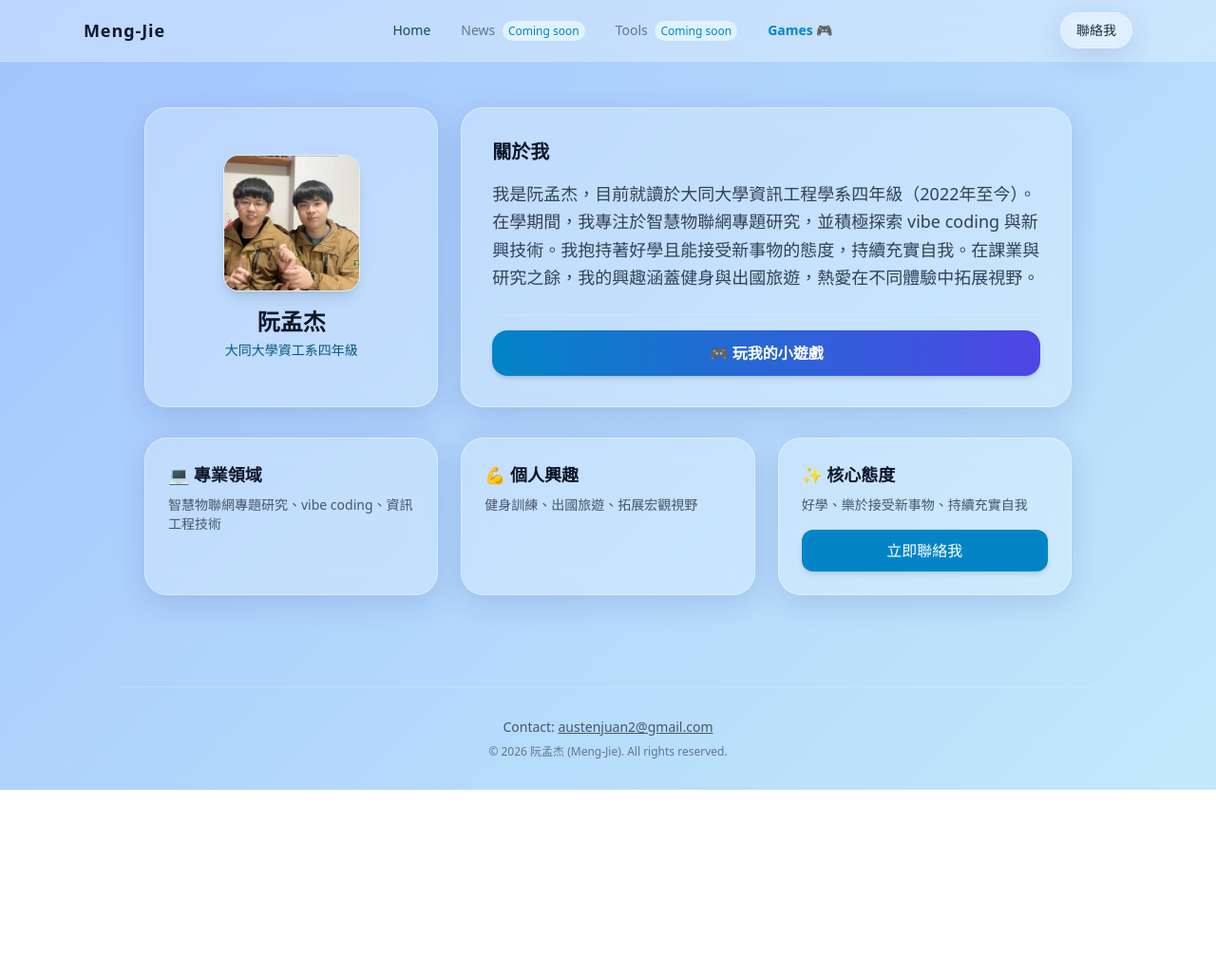
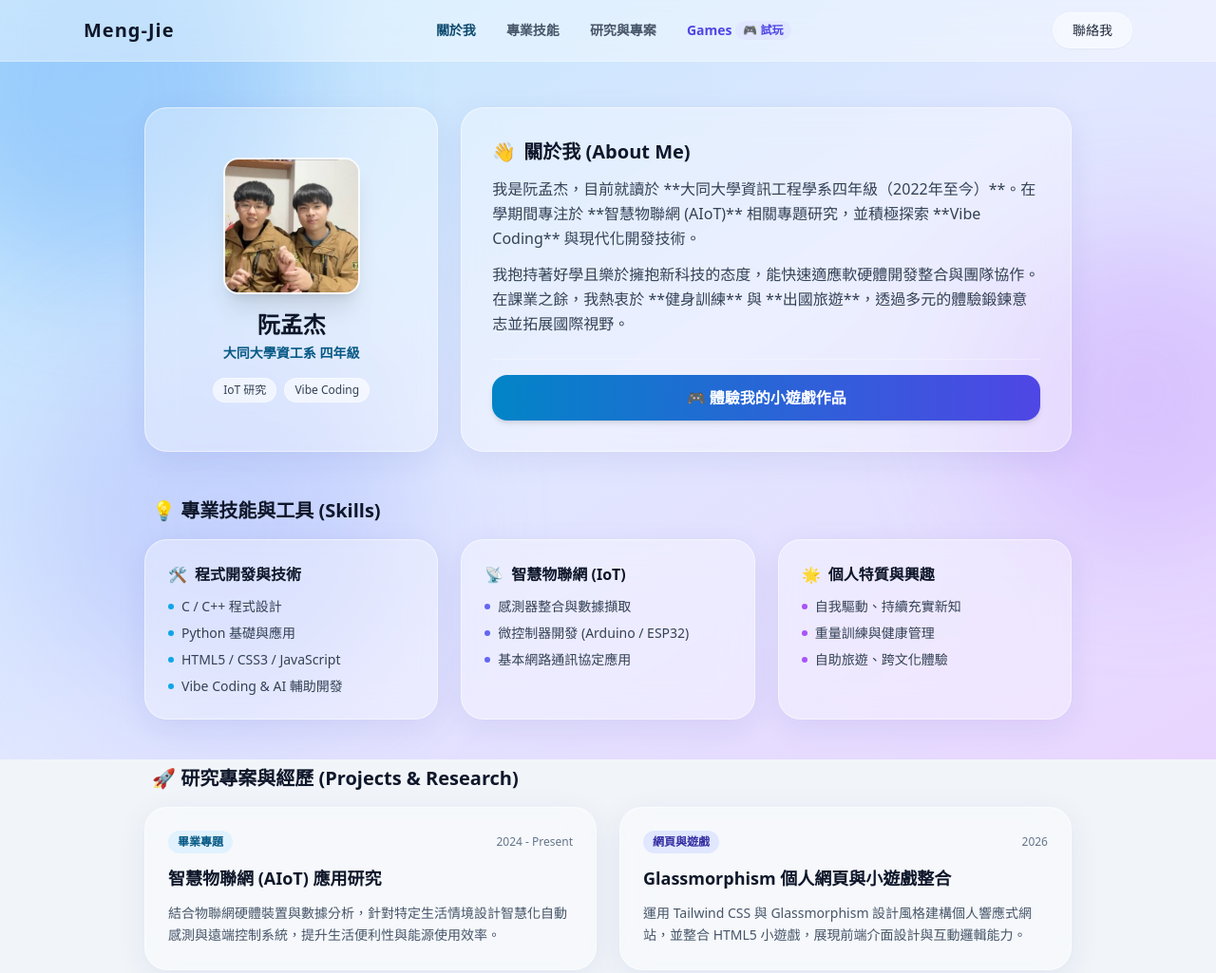
Before and after one commit to austenjuan2222/my-website, a plain HTML site: page index.html in a window 1280 px wide. Shown: the top 1025 px of the page at 95% size. Before the commit the page ends 832 px from the top, so only its background shows below. Drawn offline with nearby package versions, Linux system fonts and the light colour scheme.

Commit message:
Update index.html

```diff
--- a/index.html
+++ b/index.html
@@ -1,9 +1,9 @@
 <!DOCTYPE html>
-<html lang="zh-Hant">
+<html lang="zh-Hant" class="scroll-smooth">
 <head>
     <meta charset="UTF-8">
     <meta name="viewport" content="width=device-width, initial-scale=1.0">
-    <title>阮孟杰 - 個人首頁 | Glassmorphism</title>
+    <title>阮孟杰 - 個人首頁 | Portfolio</title>
     <!-- Google Analytics (GA4) -->
     <script async src="https://www.googletagmanager.com/gtag/js?id=G-ZSVL2PNT60"></script>
     <script>
@@ -15,93 +15,177 @@
     <!-- Tailwind CSS CDN -->
     <script src="https://cdn.tailwindcss.com"></script>
     <style>
+        /* 增強毛玻璃質感 */
         .glass-card {
-            background: rgba(255, 255, 255, 0.25);
-            backdrop-filter: blur(12px);
-            -webkit-backdrop-filter: blur(12px);
-            border: 1px solid rgba(255, 255, 255, 0.4);
-            box-shadow: 0 8px 32px 0 rgba(31, 38, 135, 0.15);
+            background: rgba(255, 255, 255, 0.35);
+            backdrop-filter: blur(16px);
+            -webkit-backdrop-filter: blur(16px);
+            border: 1px solid rgba(255, 255, 255, 0.5);
+            box-shadow: 0 8px 32px 0 rgba(31, 38, 135, 0.08);
         }
-        body {
-            background: linear-gradient(135deg, #a1c4fd 0%, #c2e9fb 100%);
-            min-height: 100vh;
+        .glass-card:hover {
+            border: 1px solid rgba(255, 255, 255, 0.8);
+            box-shadow: 0 12px 40px 0 rgba(31, 38, 135, 0.15);
+        }
+        /* 背景光斑呼吸動畫 */
+        @keyframes float {
+            0%, 100% { transform: translateY(0px) scale(1); }
+            50% { transform: translateY(-20px) scale(1.05); }
+        }
+        .animate-float-slow {
+            animation: float 8s ease-in-out infinite;
+        }
+        .animate-float-delayed {
+            animation: float 10s ease-in-out 2s infinite;
         }
     </style>
 </head>
-<body class="text-slate-800 antialiased font-sans">
+<body class="text-slate-800 antialiased font-sans bg-slate-100 min-h-screen relative overflow-x-hidden">
+
+    <!-- 1. 背景強化：動態光斑視覺元素 -->
+    <div class="fixed inset-0 -z-10 overflow-hidden pointer-events-none">
+        <!-- 主漸層背景 -->
+        <div class="absolute inset-0 bg-gradient-to-br from-sky-200 via-indigo-100 to-purple-200"></div>
+        <!-- 動態光斑 1 (左上) -->
+        <div class="absolute -top-20 -left-20 w-96 h-96 bg-blue-400/40 rounded-full blur-3xl animate-float-slow"></div>
+        <!-- 動態光斑 2 (右中) -->
+        <div class="absolute top-1/3 -right-20 w-80 h-80 bg-purple-400/30 rounded-full blur-3xl animate-float-delayed"></div>
+        <!-- 動態光斑 3 (左下) -->
+        <div class="absolute bottom-10 left-10 w-96 h-96 bg-indigo-300/40 rounded-full blur-3xl animate-float-slow"></div>
+    </div>
 
     <!-- 導覽列 -->
-    <header class="sticky top-0 z-50 backdrop-blur-md bg-white/30 border-b border-white/20">
+    <header class="sticky top-0 z-50 backdrop-blur-md bg-white/40 border-b border-white/30 transition-all">
         <div class="max-w-6xl mx-auto px-6 h-16 flex items-center justify-between">
-            <a href="#" class="font-bold text-lg tracking-wider text-slate-900">Meng-Jie</a>
-            <nav class="hidden md:flex space-x-8 text-sm font-medium">
-                <a href="#home" class="text-sky-900 hover:text-sky-600 transition">Home</a>
-                <a href="#news" class="text-slate-500 hover:text-slate-800 transition">News <span class="text-xs text-sky-600 bg-sky-100 px-1.5 py-0.5 rounded-full ml-1">Coming soon</span></a>
-                <a href="#tools" class="text-slate-500 hover:text-slate-800 transition">Tools <span class="text-xs text-sky-600 bg-sky-100 px-1.5 py-0.5 rounded-full ml-1">Coming soon</span></a>
-                <a href="game.html" class="text-sky-600 hover:text-sky-800 transition font-bold">Games 🎮</a>
+            <a href="#" class="font-extrabold text-xl tracking-wider text-slate-900 hover:text-sky-600 transition">Meng-Jie</a>
+            <nav class="hidden md:flex space-x-8 text-sm font-semibold">
+                <a href="#home" class="text-sky-900 hover:text-sky-600 transition">關於我</a>
+                <a href="#skills" class="text-slate-600 hover:text-sky-600 transition">專業技能</a>
+                <a href="#projects" class="text-slate-600 hover:text-sky-600 transition">研究與專案</a>
+                <a href="game.html" class="text-indigo-600 hover:text-indigo-800 transition flex items-center gap-1 font-bold">
+                    <span>Games</span> <span class="text-xs bg-indigo-100 text-indigo-600 px-2 py-0.5 rounded-full">🎮 試玩</span>
+                </a>
             </nav>
-            <a href="mailto:austenjuan2@gmail.com" class="text-sm font-medium px-4 py-2 rounded-full glass-card hover:bg-white/40 transition">聯絡我</a>
+            <a href="mailto:austenjuan2@gmail.com" class="text-sm font-medium px-5 py-2 rounded-full glass-card hover:bg-white/60 transition shadow-sm">聯絡我</a>
         </div>
     </header>
 
-    <!-- 主要內容 -->
-    <main id="home" class="max-w-5xl mx-auto px-6 py-12 space-y-8">
+    <!-- 主要內容區塊 -->
+    <main class="max-w-5xl mx-auto px-6 py-12 space-y-12">
 
         <!-- Hero + About 區塊 (Bento Grid) -->
-        <div class="grid grid-cols-1 md:grid-cols-3 gap-6">
+        <section id="home" class="grid grid-cols-1 md:grid-cols-3 gap-6">
 
             <!-- 個人照片卡片 -->
-            <div class="glass-card rounded-3xl p-6 flex flex-col items-center justify-center text-center md:col-span-1">
-                <div class="w-36 h-36 rounded-2xl overflow-hidden shadow-lg mb-4 border border-white/50">
+            <div class="glass-card rounded-3xl p-6 flex flex-col items-center justify-center text-center md:col-span-1 transition duration-300">
+                <div class="w-36 h-36 rounded-2xl overflow-hidden shadow-xl mb-4 border-2 border-white/80 transform hover:scale-105 transition duration-300">
                     <img src="images.jpg" alt="阮孟杰照片" class="w-full h-full object-cover">
                 </div>
                 <h1 class="text-2xl font-bold text-slate-900">阮孟杰</h1>
-                <p class="text-sm text-sky-800 font-medium mt-1">大同大學資工系四年級</p>
+                <p class="text-sm text-sky-800 font-semibold mt-1">大同大學資工系 四年級</p>
+                <div class="mt-4 flex gap-2 flex-wrap justify-center">
+                    <span class="text-xs bg-white/60 border border-white/40 px-2.5 py-1 rounded-full text-slate-700">IoT 研究</span>
+                    <span class="text-xs bg-white/60 border border-white/40 px-2.5 py-1 rounded-full text-slate-700">Vibe Coding</span>
+                </div>
             </div>
 
             <!-- About / Bio 區塊 -->
-            <div class="glass-card rounded-3xl p-8 md:col-span-2 flex flex-col justify-center">
-                <h2 class="text-xl font-bold mb-4 text-slate-900">關於我</h2>
-                <p class="text-slate-700 leading-relaxed text-lg">
-                    我是阮孟杰，目前就讀於大同大學資訊工程學系四年級（2022年至今）。在學期間，我專注於智慧物聯網專題研究，並積極探索 vibe coding 與新興技術。我抱持著好學且能接受新事物的態度，持續充實自我。在課業與研究之餘，我的興趣涵蓋健身與出國旅遊，熱愛在不同體驗中拓展視野。
-                </p>
-                <!-- 小遊戲按鈕 -->
-                <div class="mt-6 pt-4 border-t border-white/20">
-                    <a href="game.html" class="inline-flex items-center justify-center space-x-2 w-full py-3 px-6 bg-gradient-to-r from-sky-600 to-indigo-600 text-white font-bold rounded-2xl shadow-md hover:from-sky-500 hover:to-indigo-500 transition">
-                        <span>🎮 玩我的小遊戲</span>
+            <div class="glass-card rounded-3xl p-8 md:col-span-2 flex flex-col justify-between transition duration-300">
+                <div>
+                    <h2 class="text-xl font-bold mb-3 text-slate-900 flex items-center gap-2">
+                        <span>👋</span> 關於我 (About Me)
+                    </h2>
+                    <p class="text-slate-700 leading-relaxed">
+                        我是阮孟杰，目前就讀於 **大同大學資訊工程學系四年級（2022年至今）**。在學期間專注於 **智慧物聯網 (AIoT)** 相關專題研究，並積極探索 **Vibe Coding** 與現代化開發技術。
+                    </p>
+                    <p class="text-slate-700 leading-relaxed mt-3">
+                        我抱持著好學且樂於擁抱新科技的态度，能快速適應軟硬體開發整合與團隊協作。在課業之餘，我熱衷於 **健身訓練** 與 **出國旅遊**，透過多元的體驗鍛鍊意志並拓展國際視野。
+                    </p>
+                </div>
+
+                <div class="mt-6 pt-4 border-t border-white/30 flex flex-col sm:flex-row gap-3">
+                    <a href="game.html" class="flex-1 inline-flex items-center justify-center space-x-2 py-3 px-6 bg-gradient-to-r from-sky-600 to-indigo-600 hover:from-sky-500 hover:to-indigo-500 text-white font-bold rounded-2xl shadow-md transition transform hover:-translate-y-0.5">
+                        <span>🎮 體驗我的小遊戲作品</span>
                     </a>
                 </div>
             </div>
-        </div>
+        </section>
 
-        <!-- 專長與興趣區塊 -->
-        <div class="grid grid-cols-1 md:grid-cols-3 gap-6">
-            <div class="glass-card rounded-3xl p-6">
-                <h3 class="font-bold text-lg mb-2 text-slate-900">💻 專業領域</h3>
-                <p class="text-slate-600 text-sm">智慧物聯網專題研究、vibe coding、資訊工程技術</p>
-            </div>
-            <div class="glass-card rounded-3xl p-6">
-                <h3 class="font-bold text-lg mb-2 text-slate-900">💪 個人興趣</h3>
-                <p class="text-slate-600 text-sm">健身訓練、出國旅遊、拓展宏觀視野</p>
-            </div>
-            <div class="glass-card rounded-3xl p-6 flex flex-col justify-between">
-                <div>
-                    <h3 class="font-bold text-lg mb-2 text-slate-900">✨ 核心態度</h3>
-                    <p class="text-slate-600 text-sm">好學、樂於接受新事物、持續充實自我</p>
+        <!-- 2. 新增：專業技能區塊 (減少留白) -->
+        <section id="skills" class="space-y-4">
+            <h2 class="text-xl font-bold text-slate-900 px-2">💡 專業技能與工具 (Skills)</h2>
+            <div class="grid grid-cols-1 md:grid-cols-3 gap-6">
+                <div class="glass-card rounded-3xl p-6">
+                    <h3 class="font-bold text-slate-900 text-base mb-3 flex items-center gap-2">
+                        <span>🛠️</span> 程式開發與技術
+                    </h3>
+                    <ul class="space-y-2 text-sm text-slate-700">
+                        <li class="flex items-center gap-2"><span class="w-1.5 h-1.5 bg-sky-500 rounded-full"></span>C / C++ 程式設計</li>
+                        <li class="flex items-center gap-2"><span class="w-1.5 h-1.5 bg-sky-500 rounded-full"></span>Python 基礎與應用</li>
+                        <li class="flex items-center gap-2"><span class="w-1.5 h-1.5 bg-sky-500 rounded-full"></span>HTML5 / CSS3 / JavaScript</li>
+                        <li class="flex items-center gap-2"><span class="w-1.5 h-1.5 bg-sky-500 rounded-full"></span>Vibe Coding & AI 輔助開發</li>
+                    </ul>
                 </div>
-                <div class="mt-4">
-                    <a href="mailto:austenjuan2@gmail.com" class="inline-block w-full py-2.5 px-4 bg-sky-600 text-white font-medium text-center rounded-xl shadow-md hover:bg-sky-500 transition">
-                        立即聯絡我
-                    </a>
+
+                <div class="glass-card rounded-3xl p-6">
+                    <h3 class="font-bold text-slate-900 text-base mb-3 flex items-center gap-2">
+                        <span>📡</span> 智慧物聯網 (IoT)
+                    </h3>
+                    <ul class="space-y-2 text-sm text-slate-700">
+                        <li class="flex items-center gap-2"><span class="w-1.5 h-1.5 bg-indigo-500 rounded-full"></span>感測器整合與數據擷取</li>
+                        <li class="flex items-center gap-2"><span class="w-1.5 h-1.5 bg-indigo-500 rounded-full"></span>微控制器開發 (Arduino / ESP32)</li>
+                        <li class="flex items-center gap-2"><span class="w-1.5 h-1.5 bg-indigo-500 rounded-full"></span>基本網路通訊協定應用</li>
+                    </ul>
+                </div>
+
+                <div class="glass-card rounded-3xl p-6">
+                    <h3 class="font-bold text-slate-900 text-base mb-3 flex items-center gap-2">
+                        <span>🌟</span> 個人特質與興趣
+                    </h3>
+                    <ul class="space-y-2 text-sm text-slate-700">
+                        <li class="flex items-center gap-2"><span class="w-1.5 h-1.5 bg-purple-500 rounded-full"></span>自我驅動、持續充實新知</li>
+                        <li class="flex items-center gap-2"><span class="w-1.5 h-1.5 bg-purple-500 rounded-full"></span>重量訓練與健康管理</li>
+                        <li class="flex items-center gap-2"><span class="w-1.5 h-1.5 bg-purple-500 rounded-full"></span>自助旅遊、跨文化體驗</li>
+                    </ul>
                 </div>
             </div>
-        </div>
+        </section>
+
+        <!-- 3. 新增：專案與研究經歷 (減少留白) -->
+        <section id="projects" class="space-y-4">
+            <h2 class="text-xl font-bold text-slate-900 px-2">🚀 研究專案與經歷 (Projects & Research)</h2>
+            <div class="grid grid-cols-1 md:grid-cols-2 gap-6">
+                <!-- 專案 1 -->
+                <div class="glass-card rounded-3xl p-6 space-y-3">
+                    <div class="flex items-center justify-between">
+                        <span class="text-xs font-semibold px-2.5 py-1 bg-sky-100 text-sky-800 rounded-full">畢業專題</span>
+                        <span class="text-xs text-slate-500">2024 - Present</span>
+                    </div>
+                    <h3 class="text-lg font-bold text-slate-900">智慧物聯網 (AIoT) 應用研究</h3>
+                    <p class="text-sm text-slate-600 leading-relaxed">
+                        結合物聯網硬體裝置與數據分析，針對特定生活情境設計智慧化自動感測與遠端控制系統，提升生活便利性與能源使用效率。
+                    </p>
+                </div>
+
+                <!-- 專案 2 -->
+                <div class="glass-card rounded-3xl p-6 space-y-3">
+                    <div class="flex items-center justify-between">
+                        <span class="text-xs font-semibold px-2.5 py-1 bg-indigo-100 text-indigo-800 rounded-full">網頁與遊戲</span>
+                        <span class="text-xs text-slate-500">2026</span>
+                    </div>
+                    <h3 class="text-lg font-bold text-slate-900">Glassmorphism 個人網頁與小遊戲整合</h3>
+                    <p class="text-sm text-slate-600 leading-relaxed">
+                        運用 Tailwind CSS 與 Glassmorphism 設計風格建構個人響應式網站，並整合 HTML5 小遊戲，展現前端介面設計與互動邏輯能力。
+                    </p>
+                </div>
+            </div>
+        </section>
 
     </main>
 
-    <!-- 頁尾聯絡資訊 -->
-    <footer class="max-w-5xl mx-auto px-6 py-8 mt-12 border-t border-white/20 text-center text-sm text-slate-600">
-        <p>Contact: <a href="mailto:austenjuan2@gmail.com" class="underline hover:text-slate-900">austenjuan2@gmail.com</a></p>
+    <!-- 頁尾 -->
+    <footer class="max-w-5xl mx-auto px-6 py-8 mt-12 border-t border-white/30 text-center text-sm text-slate-600">
+        <p>Let's connect: <a href="mailto:austenjuan2@gmail.com" class="font-semibold underline hover:text-sky-600 transition">austenjuan2@gmail.com</a></p>
         <p class="mt-2 text-xs text-slate-500">&copy; 2026 阮孟杰 (Meng-Jie). All rights reserved.</p>
     </footer>
 
```
